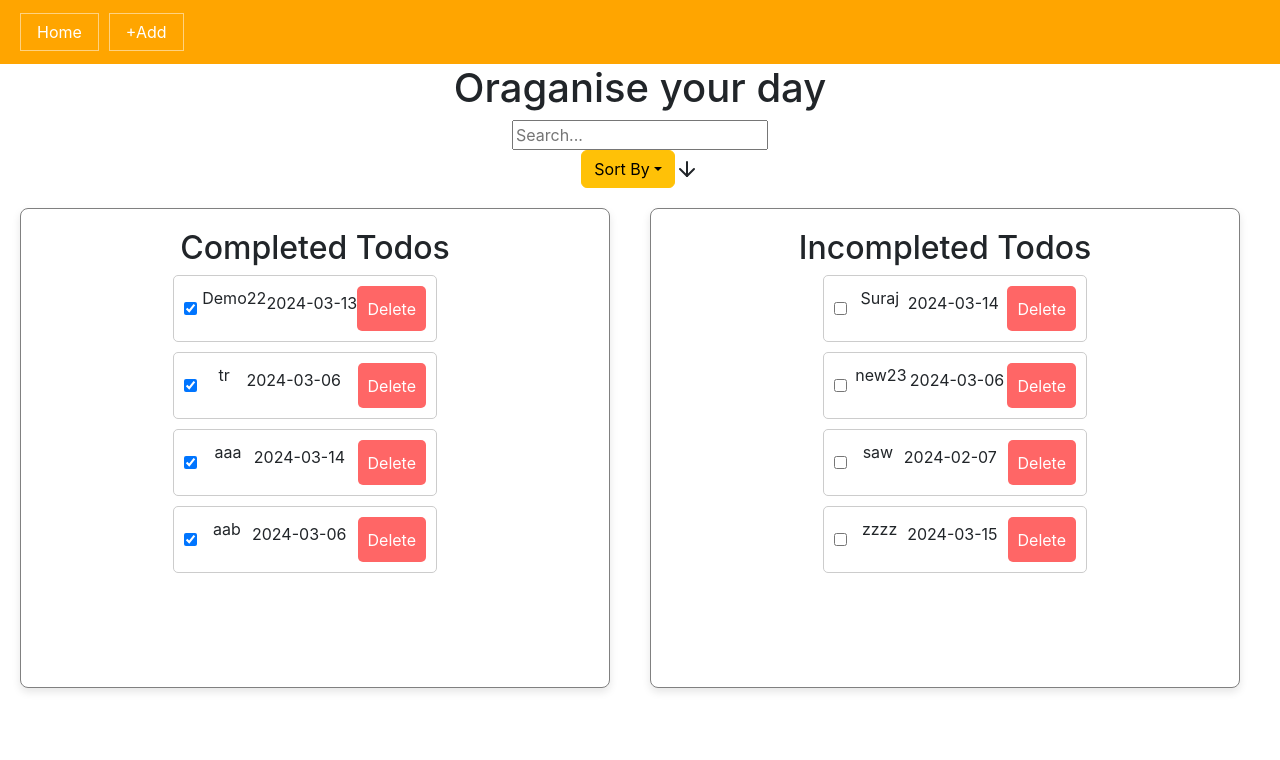
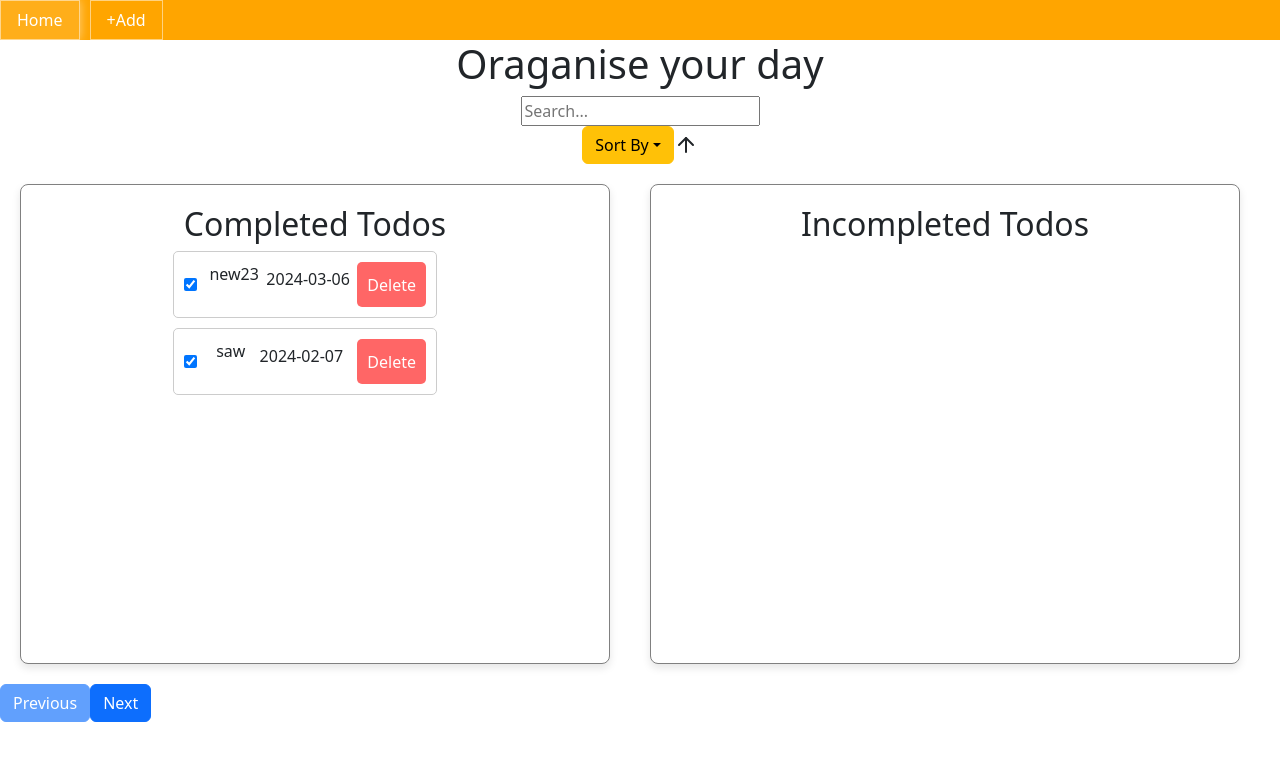
Before and after one commit to Smokashi23/React_assignment, a React (Create React App) app: page / in a window 1280 px wide. Shown: the top 760 px of the page. Built offline with nearby package versions, Linux system fonts and the light colour scheme; data requests are answered from the project's data file.

Commit message:
reactQuery and pagination

```diff
--- a/db.json
+++ b/db.json
@@ -1,34 +1,16 @@
 {
   "data": [
-    {
-      "id": "9667",
-      "todo": "Demo22",
-      "date": "2024-03-13",
-      "completed": true
-    },
-    {
-      "id": "4913",
-      "todo": "Suraj",
-      "date": "2024-03-14",
-      "completed": false
-    },
-    {
-      "id": "6c8d",
-      "todo": "tr",
-      "date": "2024-03-06",
-      "completed": true
-    },
     {
       "id": "beb2",
       "todo": "new23",
       "date": "2024-03-06",
-      "completed": false
+      "completed": true
     },
     {
       "id": "fe6a",
       "todo": "saw",
       "date": "2024-02-07",
-      "completed": false
+      "completed": true
     },
     {
       "id": "db92",
@@ -37,16 +19,28 @@
       "completed": false
     },
     {
-      "id": "18bc",
-      "todo": "aaa",
-      "date": "2024-03-14",
+      "id": "7e41",
+      "todo": "as",
+      "date": "2024-02-26",
+      "completed": false
+    },
+    {
+      "id": "1ec3",
+      "todo": "wcevew",
+      "date": "2024-04-01",
+      "completed": false
+    },
+    {
+      "id": "6f22",
+      "todo": "pagination",
+      "date": "2024-03-13",
       "completed": true
     },
     {
-      "id": "33e4",
-      "todo": "aab",
+      "todo": "fwf",
       "date": "2024-03-06",
-      "completed": true
+      "completed": false,
+      "id": "WKiW1v1"
     }
   ]
 }
--- a/package.json
+++ b/package.json
@@ -10,11 +10,14 @@
     "@types/node": "^16.18.86",
     "@types/react": "^18.2.61",
     "@types/react-dom": "^18.2.19",
+    "axios": "^1.6.7",
     "bootstrap": "^5.3.3",
-    "json-server": "^1.0.0-alpha.23",
+    "json-server": "^0.17.4",
     "lucide-react": "^0.356.0",
     "react": "^18.2.0",
     "react-dom": "^18.2.0",
+    "react-paginate": "^8.2.0",
+    "react-query": "^3.39.3",
     "react-router-dom": "^6.22.2",
     "react-scripts": "5.0.1",
     "typescript": "^4.9.5",
--- a/src/App.tsx
+++ b/src/App.tsx
@@ -5,10 +5,15 @@ import "bootstrap/dist/css/bootstrap.css";
 import FetchData from "./components/FetchData";
 import { BrowserRouter, Routes, Route } from "react-router-dom";
 import List from "./container/TodoContainer";
+import {QueryClient, QueryClientProvider} from 'react-query';
+
+const queryClient= new QueryClient();
 
 function App() {
   return (
-  <Todo />
+    <QueryClientProvider client={queryClient}>
+      <Todo />
+    </QueryClientProvider>
   );
 }
 
--- a/src/components/AddTodo.tsx
+++ b/src/components/AddTodo.tsx
@@ -1,15 +1,38 @@
 import { useState } from "react";
 import { Navigate, useNavigate } from "react-router-dom";
 import TodoItem from "../models/todoItem";
-import "../css_styles/AddTodo.css"
+import "../css_styles/AddTodo.css";
+import axios from "axios";
+import { useMutation } from "react-query";
+
 interface AProps {}
 
 function AddTodo(props: AProps) {
   const [todo, setTodo] = useState<string>("");
   const [date, setDate] = useState<string>("");
-  // const [todolist, setTodolist] = useState<TodoItem[]>([]);
-  const [nextId, setID] = useState(0);
   const navigate = useNavigate();
+
+  const addTodo = (todo: string, date: string) => {
+    if (todo.trim() !== "") {
+    } else {
+      alert("Enter task");
+    }
+  };
+
+  const { mutate: mutateAddTodo } = useMutation(
+    (payload: { todo: string; date: string; completed: boolean }) =>
+      axios.post("http://localhost:8000/data", payload),
+    {
+      onSuccess: () => {
+        addTodo(todo, date);
+        navigate("/");
+        alert("Data Added successfully");
+      },
+      onError: () => {
+        alert("error");
+      },
+    }
+  );
 
   const handleInput = (
     event: React.ChangeEvent<HTMLInputElement>,
@@ -22,32 +45,13 @@ function AddTodo(props: AProps) {
     }
   };
 
-  const addTodo = (todo: string, date: string) => {
-    if (todo.trim() !== "") {
-      // setTodolist([...todolist, { id: nextId, todo, date, completed: false }]);
-      // setID(nextId + 1);
-    } else {
-      alert("Enter task");
-    }
-  };
-
   const handleAddTodo = () => {
     if (todo && date) {
-      fetch("http://localhost:8000/data", {
-        method: "POST",
-        headers: { "Content-Type": "application/json" },
-        body: JSON.stringify({
-          todo: todo,
-          date: date,
-          completed: false,
-        }),
-      })
-        .then((res) => {
-          addTodo(todo, date);
-          navigate("/");
-          alert("Data Added successfully");
-        })
-        .catch((err) => console.error("Error adding todo:", err));
+      mutateAddTodo({
+        todo,
+        date,
+        completed: false,
+      });
     } else {
       alert("Todo and date cannot be empty");
     }
@@ -78,4 +82,4 @@ function AddTodo(props: AProps) {
     </div>
   );
 }
-export default AddTodo
+export default AddTodo;
--- a/src/components/FetchData.tsx
+++ b/src/components/FetchData.tsx
@@ -1,72 +1,65 @@
 import { useEffect, useState } from "react";
 import TodoItem from "../models/todoItem";
+import React from "react";
+import { useQuery } from "react-query";
+import axios from "axios";
 
-// export default function useFetchData(){
-// //   const handledata=()=>{
-// //   fetch("http://localhost:8000/data")
-// //   .then(res=>{
-// //     console.log(res)
-// //     return res.json()
-// //   })
-// //   .then(data => {
-// //     console.log(data)
-// //   })
-// //   .catch(err=>{
-// //     console.log(err)
-// //   })
-// // }
+// export default function useFetchData(url: string) {
+//   const [data, setData] = useState<TodoItem[]>([]);
+//   const [loading, setLoading] = useState(true);
+//   const [error, setError] = useState(null);
+//   const [refetch, setFetch] = useState(false);
 
-// useEffect(()=>{
-//   fetch("http://localhost:8000/data")
-//   .then(res=>{
-//     console.log(res)
-//     return res.json()
-//   })
-//   .then(data => {
-//     console.log(data)
-//   })
-//   .catch(err=>{
-//     console.log(err)
-//   })
-// },[]
-// )
+//   const refetchData = (value: boolean) => {
+//     setFetch(value);
+//   };
 
-// console.log("Here")
-//   return(
-//     <div>
-//       <h1>Hello</h1>
-//       {/* <button onClick={handledata}>ADD</button> */}
-//     </div>
-//   )
+//   useEffect(() => {
+//     setTimeout(() => {
+//       fetch(url)
+//         .then((res) => res.json())
+//         .then((data) => {
+//           setData(data);
+//           setLoading(false);
+//           setError(null);
+//           refetchData(false);
+//         })
+//         .catch((error: any) => {
+//           setError(error.message);
+//           setLoading(false);
+//         });
+//     }, 1000);
+//   }, [refetch]);
 
+//   return { data, loading, error, refetchData };
 // }
 
-export default function useFetchData(url: string) {
-  const [data, setData] = useState<TodoItem[]>([]);
-  const [loading, setLoading] = useState(true);
-  const [error, setError] = useState(null);
-  const [refetch, setFetch] = useState(false);
+export default function useFetchData(url: string, page: number) {
+  const { data, isLoading, isError, refetch } = useQuery<TodoItem[], Error>(
+    ["todos", page],
+    async () => {
+      const response = await fetch(url);
+      if (!response.ok) {
+        throw new Error("Network response was not ok");
+      }
+      return response.json();
+    }
+  );
 
-  const refetchData = (value: boolean) => {
-    setFetch(value);
-  };
+  return { data, loading: isLoading, error: isError, refetchData: refetch };
+}
 
-  useEffect(() => {
-    setTimeout(() => {
-      fetch(url)
-        .then((res) => res.json())
-        .then((data) => {
-          setData(data);
-          setLoading(false);
-          setError(null);
-          refetchData(false);
-        })
-        .catch((error: any) => {
-          setError(error.message);
-          setLoading(false);
-        });
-    }, 1000);
-  }, [refetch]);
+// export default function useFetchData(url:string) {
+//   const [data, setData] = useState(null);
+//   const [loading, setLoading] = useState(true);
+//   const [error, setError] = useState(null);
 
-  return { data, loading, error, refetchData };
-}
+//   const fetchData = async () => {
+//     setLoading(true);
+//       const response = await axios.get(url)
+
+//       setData(response.data);
+//   };
+
+//   return { data, loading, error, refetchData: fetchData };
+// }
--- a/src/components/Todo.tsx
+++ b/src/components/Todo.tsx
@@ -8,12 +8,16 @@ import { BrowserRouter, Navigate, Route, Routes } from "react-router-dom";
 import ViewTodo from "./ViewTodo";
 import AddTodo from "./AddTodo";
 
-
 const Todo = () => {
+  const [currentPage, setCurrentPage] = useState<number>(1);
+  const goToPage = (page: number) => {
+    setCurrentPage(page);
+    console.log(setCurrentPage);
+  };
   const { data, loading, error, refetchData } = useFetchData(
-    "http://localhost:8000/data"
+    `http://localhost:8000/data?_page=${currentPage}&_limit=2`,
+    currentPage
   );
-  const [searchQuery, setSearchQuery] = useState("")
 
   if (loading) {
     return (
@@ -45,7 +49,18 @@ const Todo = () => {
             <Route
               path="/"
               element={
-                <TodoContainer data={data} refetchData={refetchData} />
+                <div>
+                  {data ? (
+                    <TodoContainer
+                      data={data}
+                      refetchData={refetchData}
+                      goToPage={goToPage}
+                      currentPage={currentPage}
+                    />
+                  ) : (
+                    <div>No data available</div>
+                  )}
+                </div>
               }
             />
           </Routes>
--- a/src/components/ViewTodo.tsx
+++ b/src/components/ViewTodo.tsx
@@ -1,24 +1,21 @@
-import React, { useEffect, useState } from "react";
+import React from "react";
+import { useQuery } from "react-query";
 import { useParams } from "react-router-dom";
+import axios from "axios";
 
 export default function ViewTodo() {
-  const [todo, setTodo] = useState<string>("");
   const params = useParams();
 
-  useEffect(() => {
-    console.log(todo);
-    const fetchData = async () => {
-      try {
-        const res = await fetch(`http://localhost:8000/data/${params.id}`).then(
-          (resp) => resp.json()
-        );
-        setTodo(res.todo);
-      } catch (error) {
-        console.error("Error fetching todo:", error);
-      }
-    };
-    fetchData();
-  }, [params.id]);
+  const { data: todo, isLoading, isError } = useQuery(
+    ["todo", params.id],
+    async () => {
+      const res = await axios.get(`http://localhost:8000/data/${params.id}`);
+      return res.data.todo;
+    }
+  );
+
+  if (isLoading) return <div>Loading...</div>;
+  if (isError) return <div>Error fetching todo</div>;
 
   return (
     <div>
--- a/src/container/TodoContainer.tsx
+++ b/src/container/TodoContainer.tsx
@@ -1,22 +1,34 @@
+import { useMutation, QueryCache } from "react-query";
 import { useNavigate } from "react-router-dom";
 import { useEffect, useMemo, useState } from "react";
 import TodoItem from "../components/TodoItems";
 import TodoComponent from "../models/todoItem";
 import SearchContainer from "./SearchContainer";
 import SortContainer from "./SortContainer";
-import Sort from "../components/Sort";
+import axios from "axios";
 
 interface ListProps {
   data: TodoComponent[];
   refetchData: Function;
+  goToPage: (page: number) => void;
+  currentPage: number;
 }
 
-function TodoContainer({ data, refetchData }: ListProps) {
+function TodoContainer({
+  data,
+  refetchData,
+  goToPage,
+  currentPage,
+}: ListProps) {
   const [todolist, setTodolist] = useState<TodoComponent[]>(data);
-  const [searchText, setSearchText] = useState("");
-  const [sortBy, setSortBy] = useState<string>("title");
+  const [searchText, setSearchText] = useState<string>("");
+  const [sortBy, setSortBy] = useState<string>("name");
   const [sortOrder, setSortOrder] = useState<string>("asc");
   const navigate = useNavigate();
+  // const [page, setPage] = useState<number>(1);
+  // const [limit, setLimit] = useState<number>(2);
+
+  const [totalPages, setTotalPages] = useState<number>(3);
 
   useEffect(() => {
     setTodolist(data);
@@ -26,92 +38,50 @@ function TodoContainer({ data, refetchData }: ListProps) {
     refetchData(true);
   }, []);
 
-  const deleteTodo = (item: TodoComponent) => {
-    fetch(`http://localhost:8000/data/${item.id}`, {
-      method: "DELETE",
-    })
-      .then(() => {
+  const deleteTodoMutation = useMutation(
+    (item: TodoComponent) =>
+      axios.delete(`http://localhost:8000/data/${item.id}`),
+    {
+      onSuccess: (data, item: TodoComponent) => {
         setTodolist((prevList) =>
           prevList.filter((todo) => todo.id !== item.id)
         );
         alert("Todo deleted successfully");
+      },
+      onError: (error, item: TodoComponent) => {
+        console.error("Error deleting todo:", error);
+      },
+    }
+  );
+
+  const patchTodoMutation = useMutation(
+    (item: TodoComponent) =>
+      axios
+        .patch(`http://localhost:8000/data/${item.id}`, {
+          completed: !item.completed,
         })
-      .catch((err) => console.error("Error deleting todo:", err));
-  };
+        .then((response) => response.data),
+    {
+      onSuccess: (updatedTodo: TodoComponent) => {
+        setTodolist((prevList) =>
+          prevList.map((todo) =>
+            todo.id === updatedTodo.id ? updatedTodo : todo
+          )
+        );
+      },
+      onError: (error) => {
+        console.error("Error updating todo:", error);
+      },
+    }
+  );
 
-  const onCompletion = (item: TodoComponent) => {
-    fetch(`http://localhost:8000/data/${item.id}`, {
-      method: "PATCH",
-      headers: {
-        "Content-Type": "application/json",
-      },
-      body: JSON.stringify({ completed: !item.completed }),
-    })
-      .then(() => {
-        setTodolist((prevList) =>
-          prevList.map((todo) => {
-            if (todo.id === item.id) {
-              return { ...todo, completed: !todo.completed };
-            }
-            return todo;
-          })
-        );
-      })
-      .catch((err) => console.error("Error updating todo:", err));
+  const handleDeleteTodo = (item: TodoComponent) => {
+    deleteTodoMutation.mutate(item);
   };
 
   const handleCheckboxChange = (item: TodoComponent) => {
-    fetch(`http://localhost:8000/data/${item.id}`, {
-      method: "PATCH",
-      headers: {
-        "Content-Type": "application/json",
-      },
-      body: JSON.stringify({ completed: !item.completed }),
-    })
-      .then(() => {
-        onCompletion(item);
-      })
-      .catch((err) => console.error("Error updating todo:", err));
+    patchTodoMutation.mutate(item);
   };
-
-  // const [filterTodos, setFilterTodos] = useState<TodoComponent[]>(todolist);
-
-  // function filterTodo() {
-  //   // console.log("filtered todo");
-
-  //   // const searchQuery = searchText.length
-  //   if (searchText) {
-  //     const newArr = todolist.filter((item) =>
-  //       item.todo.toLowerCase().includes(searchText.toLowerCase())
-  //     );
-  //     setFilterTodos(newArr);
-  //   } else {
-  //     console.log("In empty search");
-  //     setFilterTodos(todolist);
-  //   }
-  //   console.log(todolist);
-  //   // const filteredTodos = todolist.filter((item) =>
-  //   //   searchText === ""
-  //   //     ? item
-  //   //     : item.todo.toLowerCase().includes(searchText.toLowerCase())
-  //   // );
-  //   // console.log(filteredTodos);
-  //   // setTodolist(filteredTodos);
-  // }
-
-  // console.log("Search", searchText);
-
-  // useEffect(() )
-
-  const filterTodos = useMemo(
-    () =>
-      todolist.filter((item) =>
-        item.todo.toLowerCase().includes(searchText.toLowerCase())
-      ),
-    [searchText, todolist]
-  );
-  console.log("Filter", todolist);
-
 
   const handleSort = (criteria: string) => {
     if (criteria === sortBy) {
@@ -122,62 +92,87 @@ function TodoContainer({ data, refetchData }: ListProps) {
     }
   };
 
+  const filterTodos = useMemo(
+    () =>
+      todolist.filter((item: TodoComponent) =>
+        item.todo.toLowerCase().includes(searchText.toLowerCase())
+      ),
+    [searchText, todolist]
+  );
 
   filterTodos.sort((a: TodoComponent, b: TodoComponent) => {
     if (sortBy === "name") {
-      return sortOrder === "asc" ? a.todo.localeCompare(b.todo) : b.todo.localeCompare(a.todo);
+      return sortOrder === "asc"
+        ? a.todo.localeCompare(b.todo)
+        : b.todo.localeCompare(a.todo);
     } else if (sortBy === "date") {
-      return sortOrder === "asc" ? new Date(a.date).getTime() - new Date(b.date).getTime() : new Date(b.date).getTime() - new Date(a.date).getTime();
+      return sortOrder === "asc"
+        ? new Date(a.date).getTime() - new Date(b.date).getTime()
+        : new Date(b.date).getTime() - new Date(a.date).getTime();
     }
     return 0;
   });
 
-
   return (
     <div>
       <SearchContainer setSearch={setSearchText} filterTodo={() => {}} />
-      <SortContainer handleSort={handleSort} sortBy={""} sortOrder={""} />
+      <SortContainer
+        handleSort={handleSort}
+        sortBy={sortBy}
+        sortOrder={sortOrder}
+      />
       <div className="viewList">
         <div className="com">
           <h2>Completed Todos</h2>
-
           <ul className="todo-list completed">
-            {filterTodos.map((item) => {
-              return (
-                item.completed && (
+            {filterTodos
+              .filter((item) => item.completed)
+              .map((item) => (
                 <TodoItem
                   key={item.id}
                   item={item}
                   handleCheckboxChange={handleCheckboxChange}
-                    handleDeleteTodo={deleteTodo}
-                    navigate={navigate}
+                  handleDeleteTodo={handleDeleteTodo}
+                  navigate={undefined}
                 />
-                )
-              );
-            })}
+              ))}
           </ul>
         </div>
-
         <div className="incom">
           <h2>Incompleted Todos</h2>
           <ul className="todo-list incompleted">
-            {filterTodos.map((item) => {
-              return (
-                !item.completed && (
+            {filterTodos
+              .filter((item) => !item.completed)
+              .map((item) => (
                 <TodoItem
                   key={item.id}
                   item={item}
                   handleCheckboxChange={handleCheckboxChange}
-                    handleDeleteTodo={deleteTodo}
-                    navigate={navigate}
+                  handleDeleteTodo={handleDeleteTodo}
+                  navigate={undefined}
                 />
-                )
-              );
-            })}
+              ))}
           </ul>
         </div>
+      </div>
+      <div className="pagination">
+        <button
+          className="btn btn-primary mr-2"
+          onClick={() => goToPage(currentPage - 1)}
+          disabled={currentPage === 1}
+        >
+          Previous
+        </button>
+        <button
+          className="btn btn-primary"
+          onClick={() => goToPage(currentPage + 1)}
+          disabled={currentPage === totalPages}
+        >
+          Next
+        </button>
       </div>
     </div>
   );
 }
+
 export default TodoContainer;
--- a/src/index.tsx
+++ b/src/index.tsx
@@ -1,12 +1,16 @@
 import React from "react";
 import ReactDOM from "react-dom/client";
 import "./index.css";
-import App from "./components/Todo";
+import App from "./App";
 import reportWebVitals from "./reportWebVitals";
+// import { QueryClient, QueryClientProvider } from "react-query";
 
 const root = ReactDOM.createRoot(
   document.getElementById("root") as HTMLElement
 );
+
+// const queryClient = new QueryClient();
+
 root.render(
   <React.StrictMode>
     <App />
```
Also changed, not shown: src/components/TodoItems.tsx (+6 -1 lines), 1 other file (tests, documents, lock files or other folders). Lines whose indentation alone changed are shown as unchanged.
